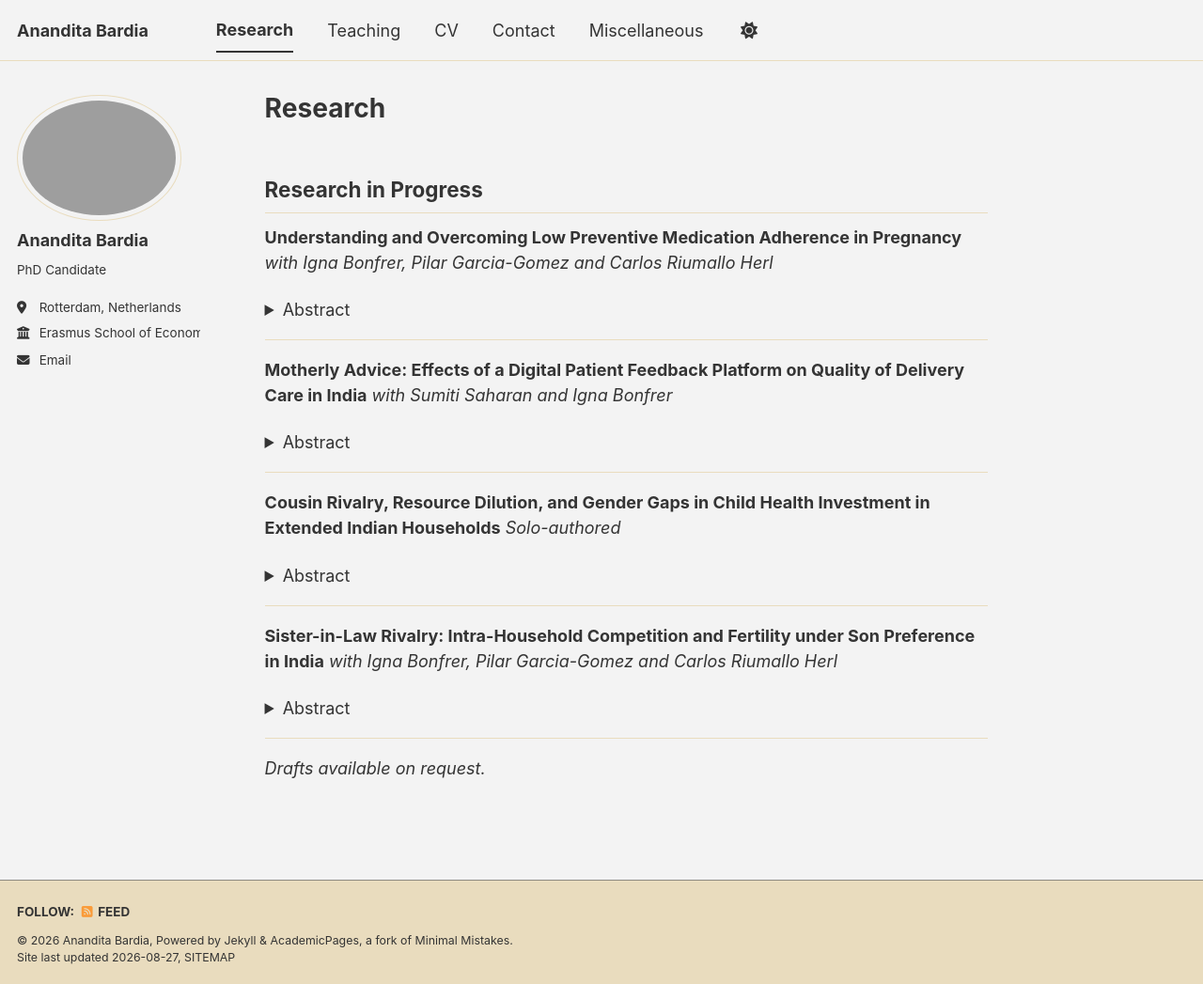
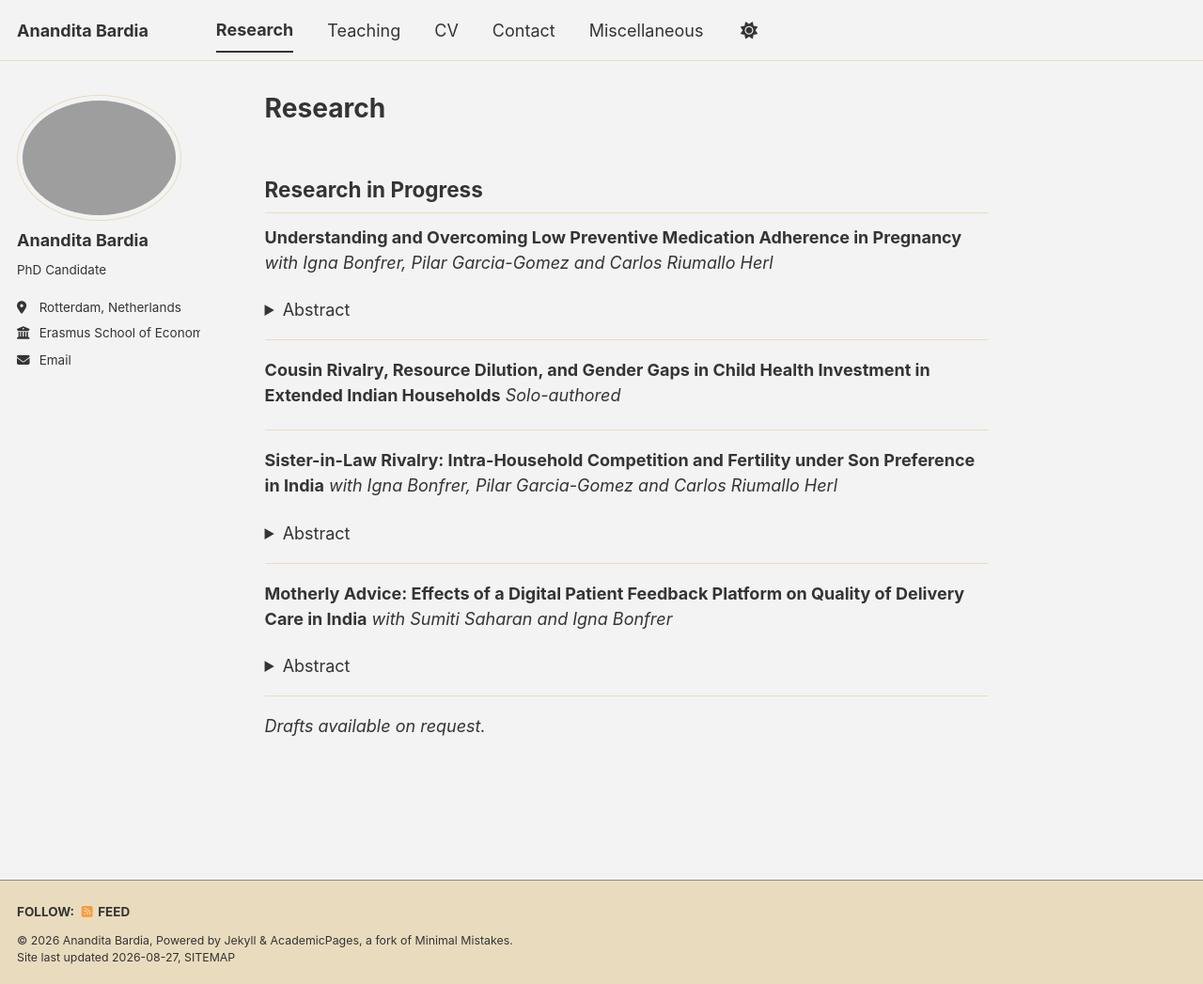
Before and after one commit to ananditabardia/ananditabardia.github.io, a Jekyll site: the page built from _pages/research.md, in a window 1280 px wide and 1047 px high. Shown: the whole window at 94% size. Built offline with Jekyll 4.4.1, drawn with Linux system fonts in a browser that asks for light colours; a script bundle is joined from its source files by our own code; library files that are not in the unit come from our copies; some of the changed text lies outside the part shown.

Commit message:
Update research.md

```diff
--- a/_pages/research.md
+++ b/_pages/research.md
@@ -16,7 +16,22 @@ author_profile: true
 Adherence to preventive medication remains low even where cost and access barriers have largely been removed, pointing to behavioural rather than structural constraints. We study iron and folic acid supplementation among pregnant women in Bihar, India, where fewer than one in five women complete the recommended 100-day course despite free distribution and near-universal facility-level stock. We run a village-level randomised controlled trial with three arms: an education session on anaemia alone, education plus home-visit reminders, and reminders combined with the involvement of household members present at the visit. The first comparison identifies the effect of reminders and information; the second identifies the additional effect of household involvement. At endline we measure haemoglobin alongside self-reported adherence, beliefs, and perceived norms, allowing us to characterise the channels behind any effects.
 
 </details>
+---
 
+**Cousin Rivalry, Resource Dilution, and Gender Gaps in Child Health Investment in Extended Indian Households**
+*Solo-authored*
+
+---
+
+**Sister-in-Law Rivalry: Intra-Household Competition and Fertility under Son Preference in India**
+*with Igna Bonfrer, Pilar Garcia-Gomez and Carlos Riumallo Herl*
+
+<details>
+<summary>Abstract</summary>
+
+Work on son preference has focused on individual fertility choices, but in multi-generational households in India these decisions are influenced by co-resident. We ask whether competition between sisters-in-law affects fertility behaviour, using the quasi-random sex of a sister-in-law's first-born child as our source of variation. Drawing on three rounds of the National Family Health Survey (2005–06, 2015–16, 2019–21) and household fixed effects, we find that women whose sister-in-law's first-born is a son are 4.6 percentage points less likely to use contraception and 10.9 percentage points more likely to have more than two children, alongside a large increase in son-stopping behaviour. Results are robust across an enhanced-competition subsample and an across-household specification. The findings suggest that policies aimed at reducing gender bias should account for extended family structure and intra-household peer effects.
+
+</details>
 ---
 
 **Motherly Advice: Effects of a Digital Patient Feedback Platform on Quality of Delivery Care in India**
@@ -29,29 +44,7 @@ India has made substantial progress on maternal health but still accounts for 7.
 
 </details>
 
----
 
-**Cousin Rivalry, Resource Dilution, and Gender Gaps in Child Health Investment in Extended Indian Households**
-*Solo-authored*
-
-<details>
-<summary>Abstract</summary>
-
-I study how gender gaps in parental investment in child health arise from competition within extended, patrilocal households in India. Using three rounds of the National Family Health Survey and extended-household fixed effects, I find that an additional cousin born to a co-resident kin-woman is associated with a 1.4 percentage-point lower probability that a mother's own child is stunted, with the association twice as large for female cousins as for male. The pattern reverses for vaccination: an additional male cousin raises the probability that a child is not fully vaccinated by 2.8 percentage points, while a female cousin lowers it by 2.0. This asymmetry is inconsistent with pure resource dilution, under which a cousin's sex should not matter, and instead points to gendered reallocation of household resources toward realised or anticipated sons. Using mother fixed effects and the quasi-random sex of sister-in-law's first-born, I find no evidence that this reallocation is targeted at a specific mother's daughters, suggesting it operates at the household rather than the mother-child level.
-
-</details>
-
----
-
-**Sister-in-Law Rivalry: Intra-Household Competition and Fertility under Son Preference in India**
-*with Igna Bonfrer, Pilar Garcia-Gomez and Carlos Riumallo Herl*
-
-<details>
-<summary>Abstract</summary>
-
-Work on son preference has focused on individual fertility choices, but in multi-generational households in India these decisions are influenced by co-resident. We ask whether competition between sisters-in-law affects fertility behaviour, using the quasi-random sex of a sister-in-law's first-born child as our source of variation. Drawing on three rounds of the National Family Health Survey (2005–06, 2015–16, 2019–21) and household fixed effects, we find that women whose sister-in-law's first-born is a son are 4.6 percentage points less likely to use contraception and 10.9 percentage points more likely to have more than two children, alongside a large increase in son-stopping behaviour. Results are robust across an enhanced-competition subsample and an across-household specification. The findings suggest that policies aimed at reducing gender bias should account for extended family structure and intra-household peer effects.
-
-</details>
 
 ---
 
```
